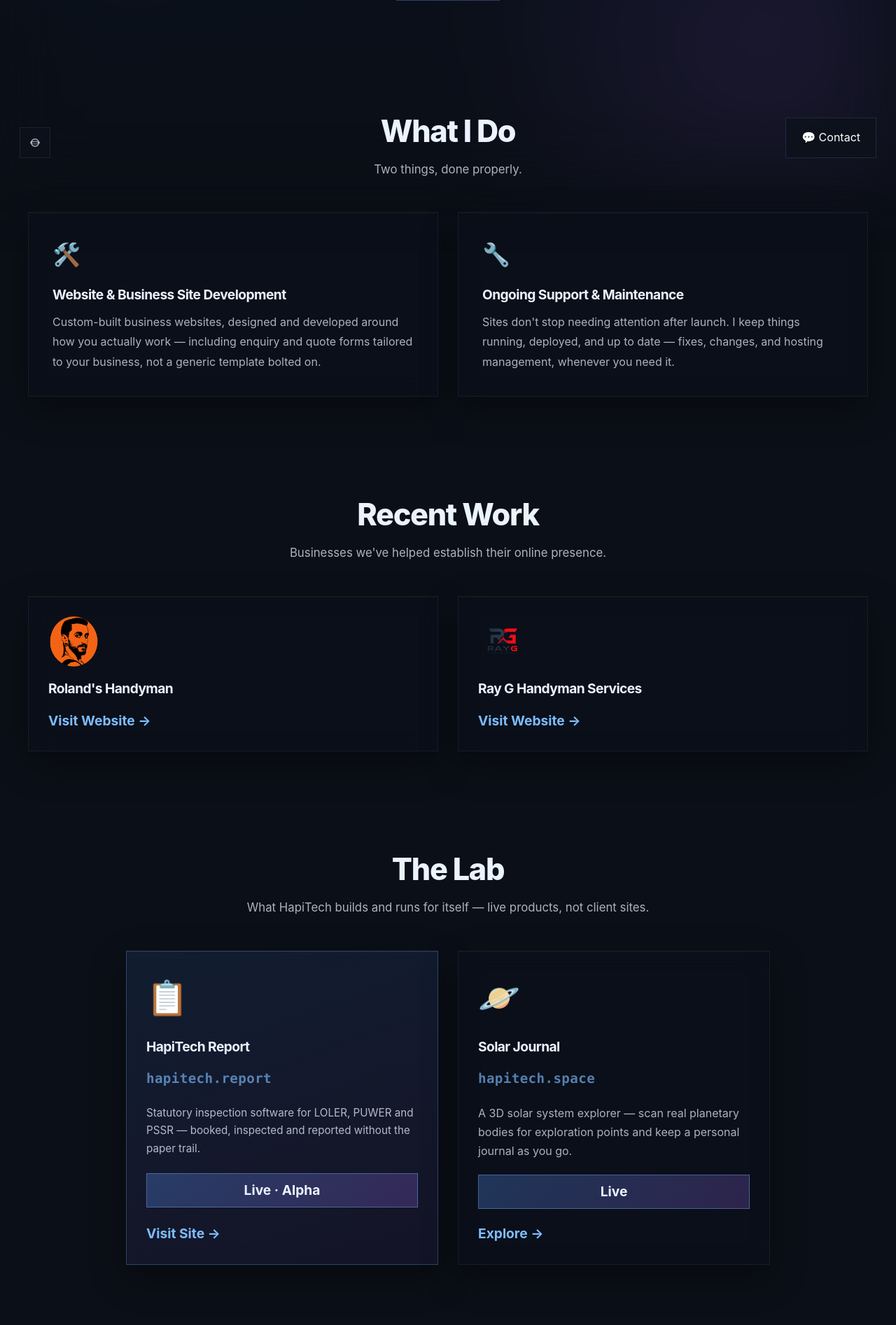
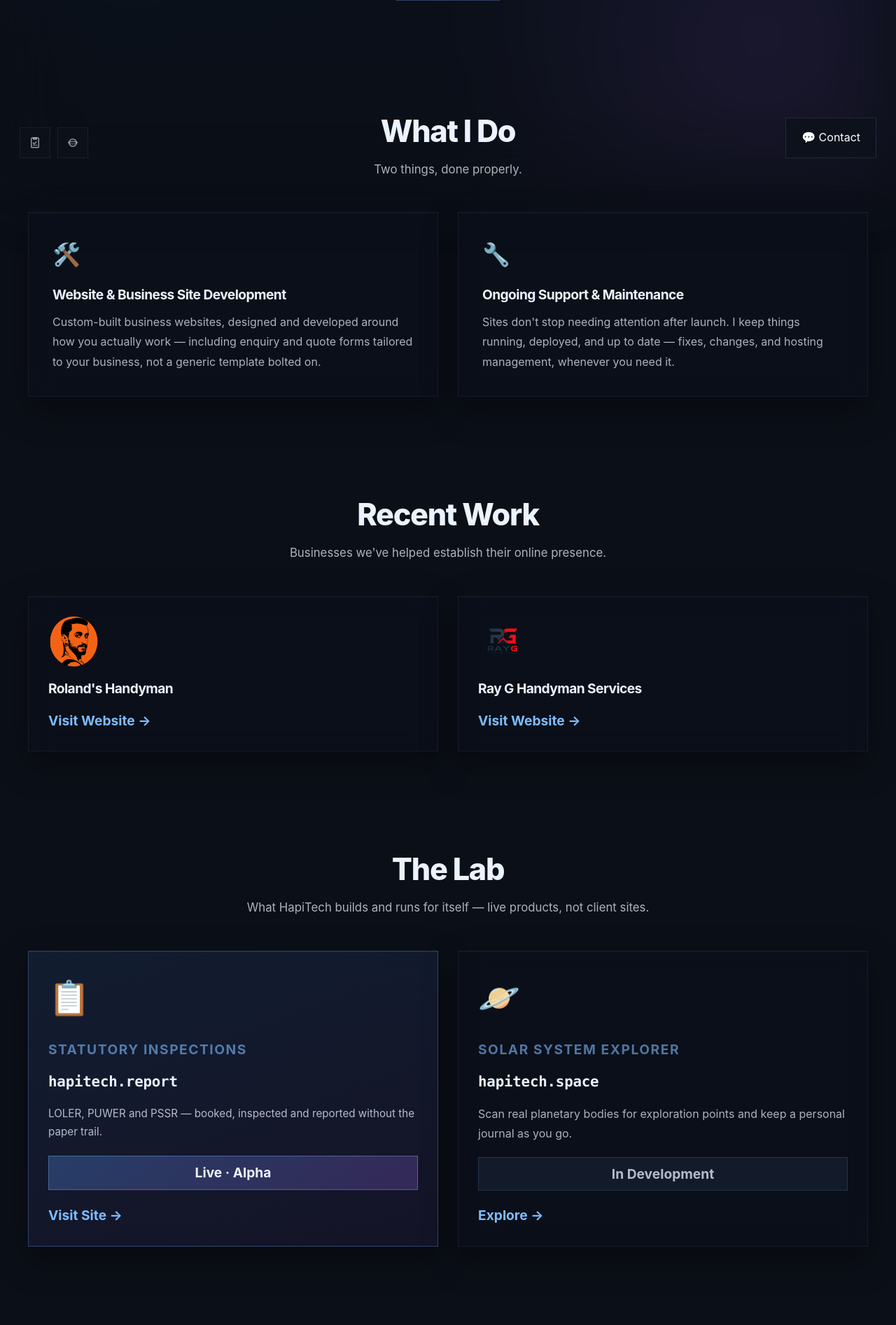
Before and after one commit to hapiuk/hapitech.dev, a Flask app: page / in a window 1280 px wide. Shown: the part 546-2440 px from the top of the page at 70% size. Run offline with Flask 3, Linux system fonts and the light colour scheme.

Commit message:
UI refresh: mobile nav, consistent Lab card widths, app pins
Mobile header was collapsing into a wall of full-width stacked rows
(logo, then every nav link, then the CTA button). Added a hamburger
toggle (.nav-toggle, static/js/nav.js) that collapses the link list
behind a button below 900px, shared across home/privacy/terms — the
only three pages with .site-header. Closes the menu automatically
after a link is tapped.

Lab section:
- Reverted the width override from the last change so both cards
  match the Recent Work grid above (Roland's/Ray G) instead of a
  bespoke wider layout.
- Card titles are now the domains themselves (hapitech.report /
  hapitech.space) rather than the old product names as subtitles —
  styled mono/bold, echoing the 'engraved tag' reference style
  hapitech.report itself uses for job/item identifiers. A small
  uppercase eyebrow above each title carries what the old name used
  to communicate (what the product actually is).
- Solar Journal's status changed from 'Live' to 'In Development' —
  it's the earlier-stage product relative to Report's alpha.

Added a second pin (HapiTech Report, document/checklist icon) next to
the existing Solar Journal planet pin — bottom-left, side by side on
desktop, stacking vertically under 640px. Mirrored on login.html's
own card-relative pin styling (that page doesn't share style.css's
site-header layout).

```diff
--- a/static/css/style.css
+++ b/static/css/style.css
@@ -1846,24 +1846,198 @@ footer.site{
 
 
 /* ==========================================================
-   LAB — two shipped products, given room to breathe rather than
-   stretched to fill a grid built for a third card that's gone
-   ========================================================== */
-
-.work-grid--lab{
-    grid-template-columns:repeat(auto-fit,minmax(380px,1fr));
-
-    max-width:920px;
-
-    margin:0 auto;
-}
-
-.project-domain{
+   LAB — domain-as-title, echoing the mono "engraved tag" reference
+   style hapitech.report uses on its own equipment/job identifiers
+   ========================================================== */
+
+.project-eyebrow{
+    font-size:.72rem;
+
+    font-weight:700;
+
+    letter-spacing:.08em;
+
+    text-transform:uppercase;
+
+    color:rgba(126,188,255,.6);
+}
+
+.project-domain-title{
     font-family:ui-monospace,SFMono-Regular,Menlo,Consolas,monospace;
 
-    font-size:.78rem;
-
-    letter-spacing:.02em;
-
-    color:rgba(126,188,255,.65);
-}
+    font-size:1.3rem;
+
+    font-weight:700;
+
+    letter-spacing:-.01em;
+
+    color:#eaf3ff;
+}
+
+
+/* ==========================================================
+   MOBILE NAV TOGGLE — collapses the link list behind a button so
+   the header doesn't stack into a wall of full-width rows
+   ========================================================== */
+
+.nav-toggle{
+    display:none;
+
+    width:40px;
+    height:40px;
+
+    align-items:center;
+    justify-content:center;
+
+    flex-direction:column;
+    gap:5px;
+
+    background:transparent;
+
+    border:1px solid rgba(255,255,255,.14);
+    border-radius:0;
+
+    cursor:pointer;
+
+    flex-shrink:0;
+}
+
+.nav-toggle span{
+    display:block;
+
+    width:18px;
+    height:2px;
+
+    background:#eaf3ff;
+
+    transition:transform .2s, opacity .2s;
+}
+
+.nav-toggle[aria-expanded="true"] span:nth-child(1){
+    transform:translateY(7px) rotate(45deg);
+}
+
+.nav-toggle[aria-expanded="true"] span:nth-child(2){
+    opacity:0;
+}
+
+.nav-toggle[aria-expanded="true"] span:nth-child(3){
+    transform:translateY(-7px) rotate(-45deg);
+}
+
+@media (max-width:900px){
+
+    .site-nav{
+        flex-wrap:nowrap;
+
+        justify-content:space-between;
+
+        padding:14px 18px;
+    }
+
+    .brand{
+        width:auto;
+
+        justify-content:flex-start;
+    }
+
+    .nav-toggle{
+        display:inline-flex;
+    }
+
+    .nav-links{
+        display:none;
+
+        width:100%;
+
+        flex-direction:column;
+
+        align-items:center;
+
+        gap:16px;
+
+        margin:16px 0 4px;
+
+        order:5;
+    }
+
+    .nav-links.is-open{
+        display:flex;
+    }
+
+    .nav-contact{
+        width:auto;
+
+        padding:.7rem 1.1rem;
+
+        font-size:.85rem;
+    }
+}
+
+
+/* ==========================================================
+   APP PINS — HapiTech Report + Solar Journal, our own products,
+   bottom-left; side by side on desktop, stacked on mobile
+   ========================================================== */
+
+.app-pins{
+    position:fixed;
+
+    left:28px;
+    bottom:28px;
+
+    z-index:100;
+
+    display:flex;
+
+    gap:10px;
+}
+
+.app-pin{
+    width:44px;
+    height:44px;
+
+    border-radius:0;
+
+    display:grid;
+    place-items:center;
+
+    color:rgba(255,255,255,.75);
+
+    background:rgba(14,18,28,.75);
+
+    border:1px solid rgba(255,255,255,.08);
+
+    backdrop-filter:blur(16px);
+
+    opacity:.85;
+
+    transition:
+        transform .2s,
+        opacity .2s,
+        border-color .2s;
+}
+
+.app-pin:hover{
+    transform:translateY(-3px);
+
+    opacity:1;
+}
+
+.app-pin--report:hover{
+    border-color:rgba(120,180,255,.4);
+}
+
+.app-pin--space:hover{
+    border-color:rgba(169,110,255,.4);
+}
+
+@media (max-width:640px){
+
+    .app-pins{
+        left:16px;
+        bottom:16px;
+
+        flex-direction:column;
+    }
+}
--- /dev/null
+++ b/static/js/nav.js
@@ -0,0 +1,20 @@
+// static/js/nav.js — mobile nav toggle, shared by every page with .site-header.
+// Collapses .nav-links behind a hamburger button below the 900px breakpoint;
+// harmless no-op above it since #navToggle is hidden there by CSS.
+(function () {
+  const toggle = document.getElementById('navToggle');
+  const links = document.getElementById('navLinks');
+  if (!toggle || !links) return;
+
+  toggle.addEventListener('click', () => {
+    const open = links.classList.toggle('is-open');
+    toggle.setAttribute('aria-expanded', open ? 'true' : 'false');
+  });
+
+  links.querySelectorAll('a').forEach((link) => {
+    link.addEventListener('click', () => {
+      links.classList.remove('is-open');
+      toggle.setAttribute('aria-expanded', 'false');
+    });
+  });
+})();
--- a/templates/home.html
+++ b/templates/home.html
@@ -24,15 +24,19 @@
             <span>HapiTech</span>
         </a>
 
-        <div class="nav-links">
+        <button class="btn nav-contact" onclick="openContact()">
+            Get Started
+        </button>
+
+        <button class="nav-toggle" id="navToggle" type="button" aria-expanded="false" aria-controls="navLinks" aria-label="Menu">
+            <span></span><span></span><span></span>
+        </button>
+
+        <div class="nav-links" id="navLinks">
             <a href="#services">Services</a>
             <a href="#work">Projects</a>
             <a href="/login">Client Login</a>
         </div>
-
-        <button class="btn nav-contact" onclick="openContact()">
-            Get Started
-        </button>
 
     </nav>
 </header>
@@ -109,15 +113,15 @@
             <h2>The Lab</h2>
             <p>What HapiTech builds and runs for itself — live products, not client sites.</p>
         </div>
-        <div class="work-grid work-grid--lab">
+        <div class="work-grid">
             <a class="neon-card work-card work-card--flagship"
                href="https://hapitech.report"
                target="_blank"
                rel="noopener">
                 <div style="font-size:3rem;">📋</div>
-                <h3>HapiTech Report</h3>
-                <span class="project-domain">hapitech.report</span>
-                <p>Statutory inspection software for LOLER, PUWER and PSSR — booked, inspected and reported without the paper trail.</p>
+                <span class="project-eyebrow">Statutory inspections</span>
+                <h3 class="project-domain-title">hapitech.report</h3>
+                <p>LOLER, PUWER and PSSR — booked, inspected and reported without the paper trail.</p>
                 <span class="project-status project-status--live">
                     Live · Alpha
                 </span>
@@ -130,11 +134,11 @@
                target="_blank"
                rel="noopener">
                 <div style="font-size:3rem;">🪐</div>
-                <h3>Solar Journal</h3>
-                <span class="project-domain">hapitech.space</span>
-                <p>A 3D solar system explorer — scan real planetary bodies for exploration points and keep a personal journal as you go.</p>
-                <span class="project-status project-status--live">
-                    Live
+                <span class="project-eyebrow">Solar system explorer</span>
+                <h3 class="project-domain-title">hapitech.space</h3>
+                <p>Scan real planetary bodies for exploration points and keep a personal journal as you go.</p>
+                <span class="project-status">
+                    In Development
                 </span>
                 <span class="project-link">
                     Explore →
@@ -159,14 +163,24 @@
   <!-- Contact FAB -->
   <button class="contact-fab" onclick="openContact()">💬 Contact</button>
 
-  <!-- Planet easter egg -->
-  <a class="planet-link" href="https://hapitech.space" target="_blank" rel="noopener" title="Solar Journal" aria-label="Solar Journal">
+  <!-- App pins: our own live products -->
+  <div class="app-pins">
+    <a class="app-pin app-pin--report" href="https://hapitech.report" target="_blank" rel="noopener" title="HapiTech Report" aria-label="HapiTech Report">
+      <svg width="18" height="18" viewBox="0 0 24 24" fill="none" aria-hidden="true">
+        <rect x="5" y="3" width="14" height="18" rx="1" stroke="currentColor" stroke-width="2" opacity=".9"/>
+        <path d="M9 2.5h6v2.2a1 1 0 0 1-1 1H10a1 1 0 0 1-1-1V2.5Z" stroke="currentColor" stroke-width="2" opacity=".9"/>
+        <path d="M8.5 12.5l2 2 4-4.2" stroke="currentColor" stroke-width="2" stroke-linecap="round" stroke-linejoin="round" opacity=".85"/>
+        <path d="M8.5 16.5h7" stroke="currentColor" stroke-width="2" stroke-linecap="round" opacity=".6"/>
+      </svg>
+    </a>
+    <a class="app-pin app-pin--space" href="https://hapitech.space" target="_blank" rel="noopener" title="Solar Journal" aria-label="Solar Journal">
       <svg width="18" height="18" viewBox="0 0 24 24" fill="none" aria-hidden="true">
         <path d="M12 19a7 7 0 1 1 0-14 7 7 0 0 1 0 14Z" stroke="currentColor" stroke-width="2" opacity=".9"/>
         <path d="M3 12c3.5-3 14.5-3 18 0" stroke="currentColor" stroke-width="2" opacity=".7"/>
         <path d="M3 12c3.5 3 14.5 3 18 0" stroke="currentColor" stroke-width="2" opacity=".5"/>
       </svg>
     </a>
+  </div>
 
   <!-- Contact modal -->
   <div id="contactModal" class="modal-overlay" onclick="if(event.target===this) closeContact()">
@@ -261,5 +275,6 @@
       });
     }
   </script>
+  <script src="{{ url_for('static', filename='js/nav.js') }}"></script>
 </body>
 </html>
--- a/templates/privacy.html
+++ b/templates/privacy.html
@@ -30,7 +30,10 @@
         <img src="{{ url_for('static', filename='media/logo.png') }}" alt="HapiTech Logo">
         <span>HapiTech</span>
       </a>
-      <div class="nav-links">
+      <button class="nav-toggle" id="navToggle" type="button" aria-expanded="false" aria-controls="navLinks" aria-label="Menu">
+        <span></span><span></span><span></span>
+      </button>
+      <div class="nav-links" id="navLinks">
         <a href="/#services">Services</a>
         <a href="/#work">Projects</a>
         <a href="/login">Client Login</a>
@@ -114,5 +117,6 @@
   <footer class="site">
     &copy; HapiTech {{ current_year }} · <a href="/">Home</a> · <a href="/terms">Terms &amp; Conditions</a>
   </footer>
+  <script src="{{ url_for('static', filename='js/nav.js') }}"></script>
 </body>
 </html>
--- a/templates/terms.html
+++ b/templates/terms.html
@@ -30,7 +30,10 @@
         <img src="{{ url_for('static', filename='media/logo.png') }}" alt="HapiTech Logo">
         <span>HapiTech</span>
       </a>
-      <div class="nav-links">
+      <button class="nav-toggle" id="navToggle" type="button" aria-expanded="false" aria-controls="navLinks" aria-label="Menu">
+        <span></span><span></span><span></span>
+      </button>
+      <div class="nav-links" id="navLinks">
         <a href="/#services">Services</a>
         <a href="/#work">Projects</a>
         <a href="/login">Client Login</a>
@@ -96,5 +99,6 @@
   <footer class="site">
     &copy; HapiTech {{ current_year }} · <a href="/">Home</a> · <a href="/privacy">Privacy Policy</a>
   </footer>
+  <script src="{{ url_for('static', filename='js/nav.js') }}"></script>
 </body>
 </html>
```
Also changed, not shown: templates/login.html (+12 -0 lines). Lines whose indentation alone changed are shown as unchanged.
